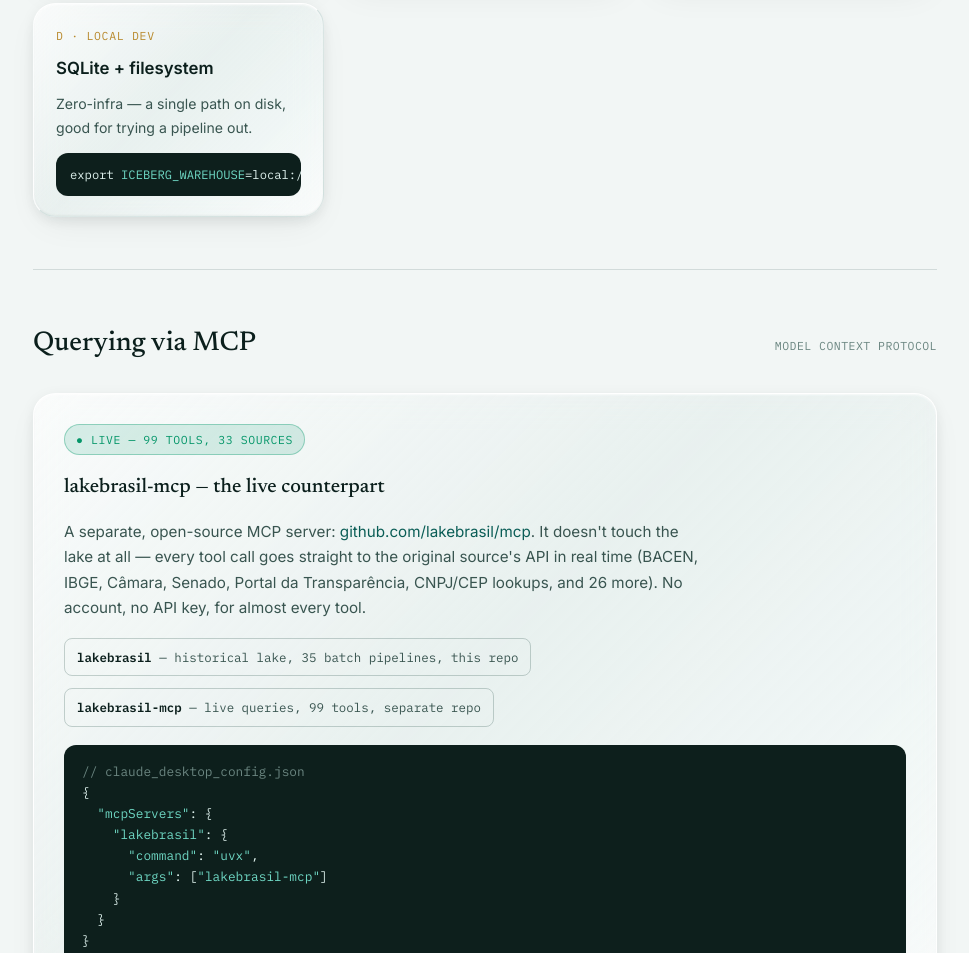
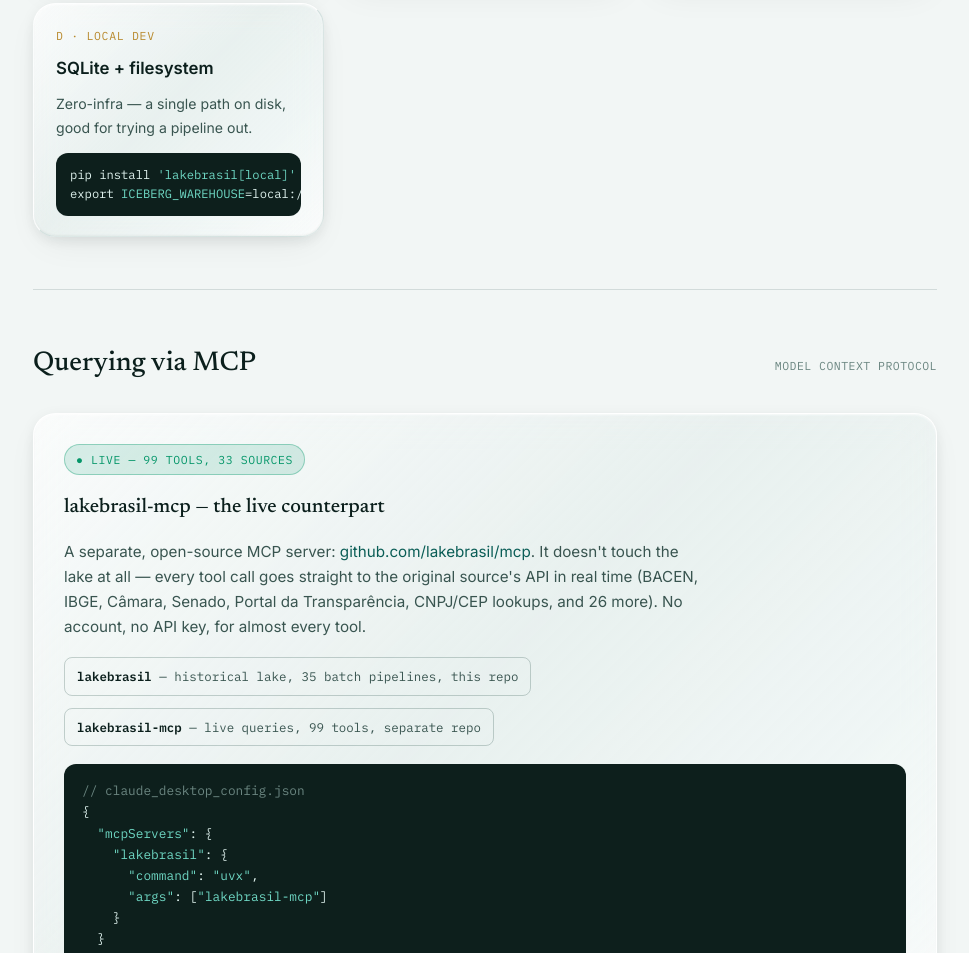
Before and after one commit to lakebrasil/data-br, a plain HTML site: page docs/index.html in a window 1280 px wide. Shown: the part 2343-3296 px from the top of the page, without its empty margins (155-1124 px from the left). Drawn offline with Linux system fonts and the light colour scheme.

Commit message:
fix: local:// Iceberg backend was broken on a fresh install
Neither pyiceberg nor dlt pull in sqlalchemy by default — pyiceberg's
SqlCatalog (what ICEBERG_WAREHOUSE=local://... uses) needs the
sql-sqlite extra specifically. sqlalchemy only happened to be present
in dev environments as an incidental transitive dependency from
unrelated work, masking the gap; a genuinely fresh `pip install
lakebrasil` would hit an ImportError the first time this backend's
catalog was touched.

Added a `local` extra (pyiceberg[sql-sqlite]) and rolled it into `all`.
Updated all three docs mentions to `pip install 'lakebrasil[local]'`
and fixed the usage example itself (was `--dry-run --no-fetch`, which
never touches Iceberg at all, so it never actually exercised this
backend).

Verified for real: ran ppm (pure SIDRA API, no AWS dependency) against
a real local:// warehouse end-to-end — 350,463 rows landed in genuine
Parquet files under a real Iceberg table/snapshot, catalog correctly
in SQLite, queried back and confirmed correct via pyiceberg.

```diff
--- a/docs/index.html
+++ b/docs/index.html
@@ -453,7 +453,8 @@
         <span class="letter">D · local dev</span>
         <h3>SQLite + filesystem</h3>
         <p>Zero-infra — a single path on disk, good for trying a pipeline out.</p>
-        <pre>export <span class="k">ICEBERG_WAREHOUSE</span>=local:///tmp/warehouse</pre>
+        <pre>pip install <span class="k">'lakebrasil[local]'</span>
+export <span class="k">ICEBERG_WAREHOUSE</span>=local:///tmp/warehouse</pre>
       </div>
     </div>
   </section>
```
Also changed, not shown: 3 other files.
